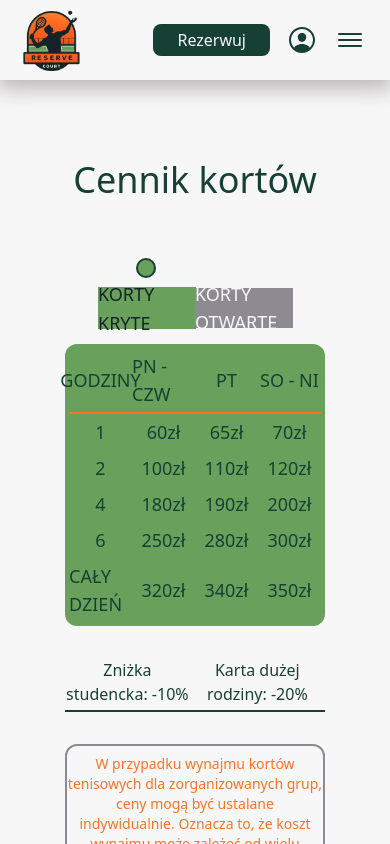
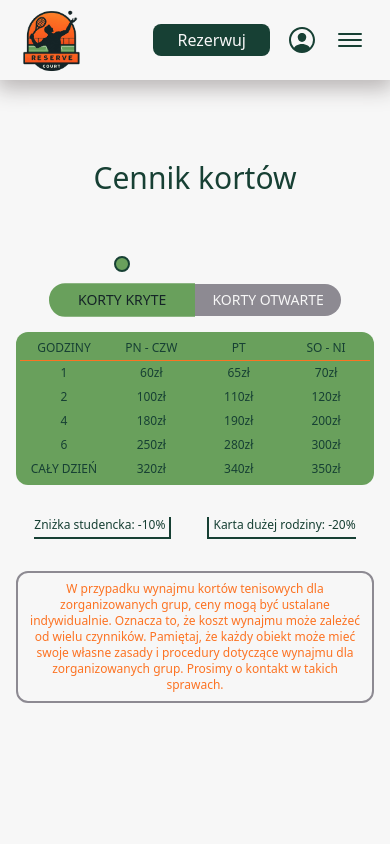
Before and after one commit to theImmortalCoders/reServeCourt_frontend, a Next.js app: page /price in a window 390 px wide. Shown: the top 844 px of the page. Built offline with nearby package versions, Linux system fonts and the light colour scheme.

Commit message:
feat: #29 rwd added

```diff
--- a/src/app/price/page.tsx
+++ b/src/app/price/page.tsx
@@ -9,16 +9,16 @@ export default function Price() {
 
   return (
     <div className="min-h-max max-w-max bg-mainWhite">
-      <div className="flex flex-col w-full justify-center items-center py-20 text-4xl text-darkGreen">
+      <div className="flex flex-col w-full justify-center items-center py-20 text-3xl xs:text-4xl text-darkGreen">
         <span className="flex w-full justify-center items-center pb-10 mb-2">Cennik kortów</span>
         <div className="flex flex-row w-1/2 h-10 justify-around items-center rounded-full text-lg">
-            <div className={`w-5 h-5 rounded-full bg-mainGreen border-2 border-darkGreen relative transition-all duration-500 ease-in-out ${isIndoor ? '-left-1/4' : 'left-1/4'}`}></div>
+            <div className={`w-4 sm:w-5 h-4 sm:h-5 rounded-full bg-mainGreen border-2 border-darkGreen relative transition-all duration-500 ease-in-out ${isIndoor ? '-left-[41.6%] 2xs:-left-[37.5%] xs:-left-1/3 md:-left-1/4' : 'left-[41.6%] 2xs:left-[37.5%] xs:left-1/3 md:left-1/4'}`}></div>
         </div>
-        <div className="flex flex-row w-1/2 h-10 justify-center items-center rounded-full text-lg mb-4">
-            <CourtType isIndoor={isIndoor} label="KORTY KRYTE" onClick={() => setIsIndoor(true)} lORr="l"/>
-            <CourtType isIndoor={!isIndoor} label="KORTY OTWARTE" onClick={() => setIsIndoor(false)} lORr="r"/>
+        <div className="flex flex-row w-5/6 2xs:w-3/4 xs:w-2/3 md:w-1/2 h-8 md:h-10 justify-center items-center text-sm md:text-base lg:text-lg mb-4">
+            <CourtType isIndoor={isIndoor} label="KORTY KRYTE" onClick={() => setIsIndoor(true)} left={true}/>
+            <CourtType isIndoor={!isIndoor} label="KORTY OTWARTE" onClick={() => setIsIndoor(false)} left={false}/>
         </div>
-        <div className="flex flex-col w-2/3 justify-center items-center rounded-xl text-lg bg-mainGreen p-1 mb-6">
+        <div className="flex flex-col w-11/12 sm:w-4/5 md:w-2/3 justify-center items-center rounded-xl text-xs xs:text-base lg:text-lg bg-mainGreen p-1 mb-6">
             <TableRow hours="GODZINY" p1="PN - CZW" p2="" p3="PT" p4="" p5="SO - NI" p6="" isIndoor={isIndoor} isInfo={true}/>
             <TableRow hours="1" p1="60zł" p2="50zł" p3="65zł" p4="55zł" p5="70zł" p6="60zł" isIndoor={isIndoor} isInfo={false}/>
             <TableRow hours="2" p1="100zł" p2="90zł" p3="110zł" p4="100zł" p5="120zł" p6="110zł" isIndoor={isIndoor} isInfo={false}/>
@@ -26,11 +26,11 @@ export default function Price() {
             <TableRow hours="6" p1="250zł" p2="220zł" p3="280zł" p4="250zł" p5="300zł" p6="270zł" isIndoor={isIndoor} isInfo={false}/>
             <TableRow hours="CAŁY DZIEŃ" p1="320zł" p2="290zł" p3="340zł" p4="310zł" p5="350zł" p6="320zł" isIndoor={isIndoor} isInfo={false}/>
         </div>
-        <div className="flex items-center justify-around w-2/3 text-base text-center text-darkGreen rounded-xl py-2 mb-6">
-            <DiscountType text="Zniżka studencka: -10%" lORr="r"/>
-            <DiscountType text="Karta dużej rodziny: -20%" lORr="l"/>
+        <div className="flex items-center justify-around w-11/12 sm:w-3/4 md:w-2/3 text-xs xs:text-sm md:text-base text-center text-darkGreen rounded-xl py-2 mb-6">
+            <DiscountType text="Zniżka studencka: -10%" left={false}/>
+            <DiscountType text="Karta dużej rodziny: -20%" left={true}/>
         </div>
-        <span className="flex items-center justify-center w-2/3 text-sm text-center text-mainOrange border-2 border-lightGrey rounded-xl py-2">
+        <span className="flex items-center justify-center w-11/12 sm:w-3/4 md:w-2/3 text-xs xs:text-sm text-center text-mainOrange border-2 border-lightGrey rounded-xl py-2 px-1">
             W przypadku wynajmu kortów tenisowych dla zorganizowanych grup, ceny mogą być ustalane indywidualnie. Oznacza to, że koszt wynajmu może zależeć od wielu czynników. Pamiętaj, że każdy obiekt może mieć swoje własne zasady i procedury dotyczące wynajmu dla zorganizowanych grup. Prosimy o kontakt w takich sprawach.
         </span>
       </div>
--- a/src/components/price/CourtType.tsx
+++ b/src/components/price/CourtType.tsx
@@ -2,12 +2,12 @@ interface CourtTypeProps {
     isIndoor: boolean;
     label: string;
     onClick: () => void;
-    lORr: string;
+    left: boolean;
 }
 
-const CourtType: React.FC<CourtTypeProps> = ({ isIndoor, label, onClick, lORr }) => {
+const CourtType: React.FC<CourtTypeProps> = ({ isIndoor, label, onClick, left }) => {
     return (
-        <span className={`flex justify-center items-center w-1/2 cursor-pointer h-full rounded-${lORr}-full transition-all duration-500 ease-in-out ${isIndoor ? 'scale-y-105 bg-mainGreen text-mainBlack' : 'scale-100 bg-lightGrey text-mainWhite'}`}
+        <span className={`flex justify-center items-center w-1/2 cursor-pointer h-full ${left ? 'rounded-l-full' : 'rounded-r-full'} transition-all duration-500 ease-in-out ${isIndoor ? 'scale-y-105 bg-mainGreen text-mainBlack' : 'scale-100 bg-lightGrey text-mainWhite'}`}
             onClick={onClick}>
             {label}
         </span>
--- a/src/components/price/DiscountType.tsx
+++ b/src/components/price/DiscountType.tsx
@@ -1,11 +1,11 @@
 interface DiscountTypeProps {
     text: string;
-    lORr: string;
+    left: boolean;
 }
 
-const DiscountType: React.FC<DiscountTypeProps> = ({ text, lORr }) => {
+const DiscountType: React.FC<DiscountTypeProps> = ({ text, left }) => {
     return (
-        <span className={`flex items-center justify-center pb-1 p${lORr}-1 border-b-2 border-${lORr}-2 border-darkGreen`}>
+        <span className={`flex items-center justify-center pb-1 ${left ? 'pl-1 border-l-0 2xs:border-l-2' : 'pr-1 border-r-0 2xs:border-r-2'} border-b-2 border-darkGreen`}>
             {text}
         </span>
     );
--- a/src/components/price/TableRow.tsx
+++ b/src/components/price/TableRow.tsx
@@ -12,11 +12,11 @@ interface TableRowProps {
 
 const TableRow: React.FC<TableRowProps> = ({ hours, p1, p2, p3, p4, p5, p6, isIndoor, isInfo }) => {
     return (
-        <div className={`flex flex-row w-full justify-center items-center py-1 ${isInfo ? 'border-b-2 border-mainOrange' : ''}`}>
-            <span className="w-1/4 flex items-center justify-center">{hours}</span>
-            <span className="w-1/4 flex items-center justify-center">{!isInfo ? (isIndoor ? p1 : p2) : (p1)}</span>
-            <span className="w-1/4 flex items-center justify-center">{!isInfo ? (isIndoor ? p3 : p4) : (p3)}</span>
-            <span className="w-1/4 flex items-center justify-center">{!isInfo ? (isIndoor ? p5 : p6) : (p5)}</span>
+        <div className={`flex flex-row w-full justify-center items-center py-1 ${isInfo ? 'border-b-[1px] xs:border-b-2 border-mainOrange' : ''}`}>
+            <span className="w-1/4 flex items-center justify-center text-center">{hours}</span>
+            <span className="w-1/4 flex items-center justify-center text-center">{!isInfo ? (isIndoor ? p1 : p2) : (p1)}</span>
+            <span className="w-1/4 flex items-center justify-center text-center">{!isInfo ? (isIndoor ? p3 : p4) : (p3)}</span>
+            <span className="w-1/4 flex items-center justify-center text-center">{!isInfo ? (isIndoor ? p5 : p6) : (p5)}</span>
         </div>
     );
 }
```
